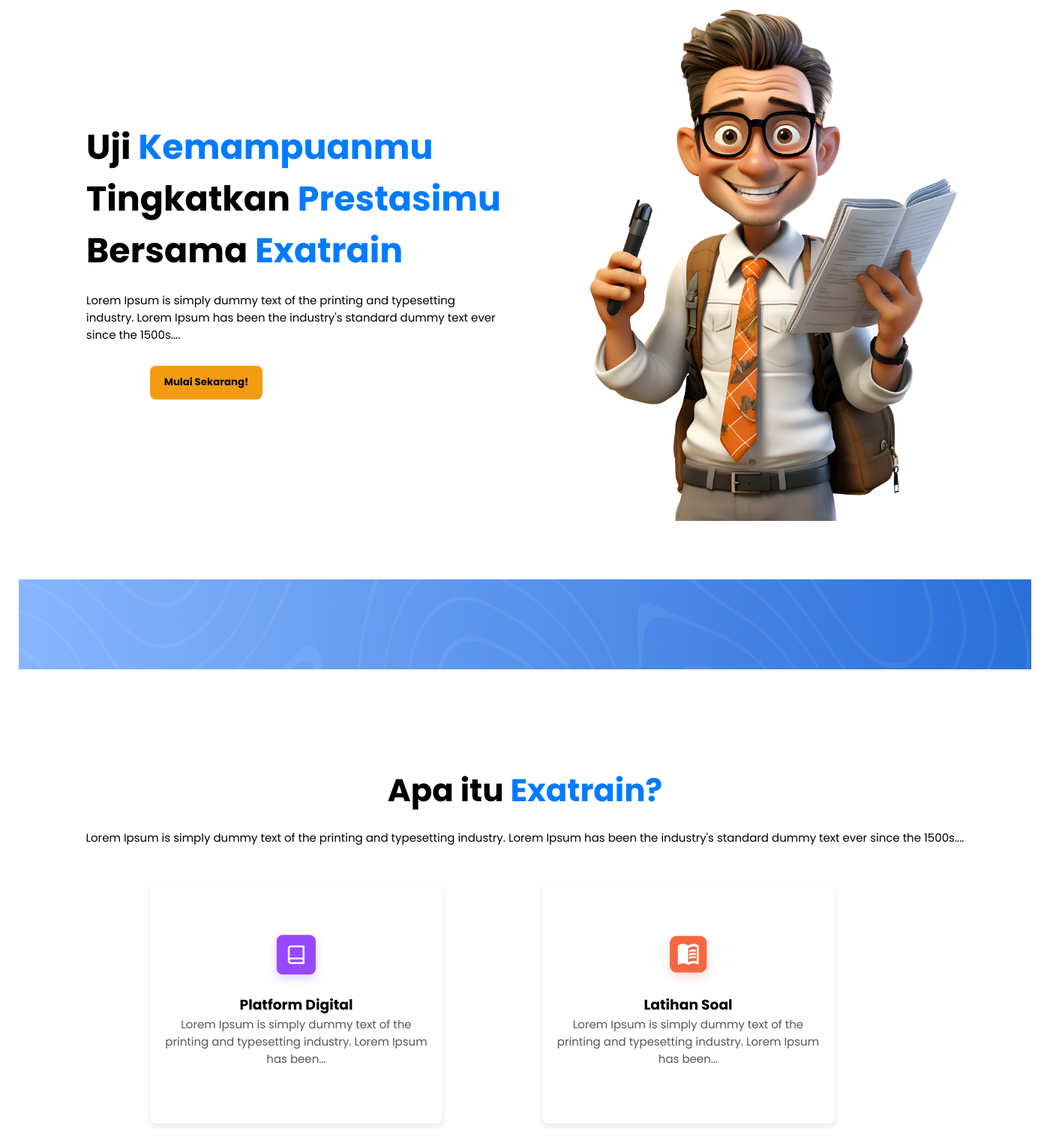
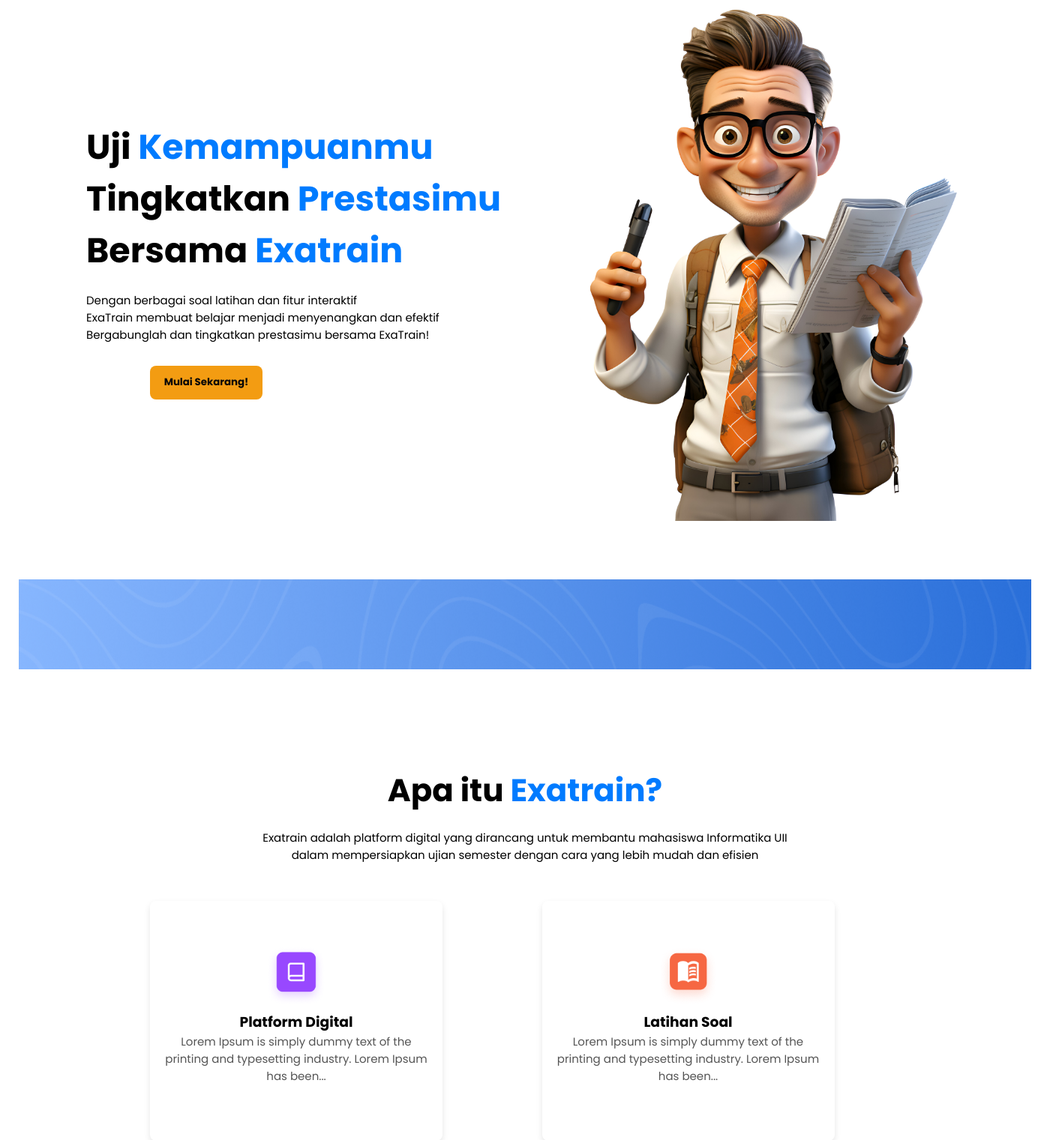
Before and after one commit to panduafii/ExaTrain, a PHP site: page /landingPage.php in a window 1400 px wide. Shown: the part 212-1733 px from the top of the page at 75% size. Run offline with PHP 8.4, Linux system fonts and the light colour scheme.

Commit message:
menambah isi landingPage.php

```diff
--- a/admin/adminSoal.php
+++ b/admin/adminSoal.php
@@ -76,7 +76,6 @@
                         <button class="year-button" data-year="2022">2022</button>
                         <button class="year-button" data-year="2021">2021</button>
                     </div>
-                    <div class="line-atas"></div> <!-- Div untuk garis putih -->
                 <div class="courses" id="courses-container">
                     <!-- Courses will be dynamically inserted here -->
                 </div>
--- a/landingPage.php
+++ b/landingPage.php
@@ -30,8 +30,8 @@
                 <div class="content">
                     <h1>Uji <span class="highlight">Kemampuanmu</span><br>Tingkatkan <span
                             class="highlight">Prestasimu</span><br>Bersama <span class="highlight">Exatrain</span></h1>
-                    <p>Lorem Ipsum is simply dummy text of the printing and typesetting industry. Lorem Ipsum has been
-                        the industry's standard dummy text ever since the 1500s....</p>
+                    <p> Dengan berbagai soal latihan dan fitur interaktif <br> ExaTrain membuat belajar menjadi menyenangkan dan efektif<br>
+                    Bergabunglah dan tingkatkan prestasimu bersama ExaTrain!</p>
                     <button>Mulai Sekarang!</button>
                 </div>
                 <div class="image">
@@ -46,8 +46,7 @@
     <div class="container">
         <section class="benefits">
             <h2>Apa itu <span class="highlight">Exatrain?</span></h2>
-            <p>Lorem Ipsum is simply dummy text of the printing and typesetting industry. Lorem Ipsum has been the
-                industry's standard dummy text ever since the 1500s....</p>
+            <p>Exatrain adalah platform digital yang dirancang untuk membantu mahasiswa Informatika UII<br>dalam mempersiapkan ujian semester dengan cara yang lebih mudah dan efisien</p>
             <div class="benefit-cards">
                 <div class="card">
                     <img src="img/iconflexsibel.png" alt="Icon">
```
Also changed, not shown: CSS/adminsoal.css (+0 -9 lines).
